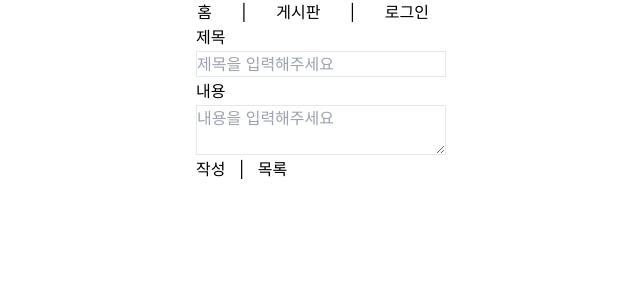
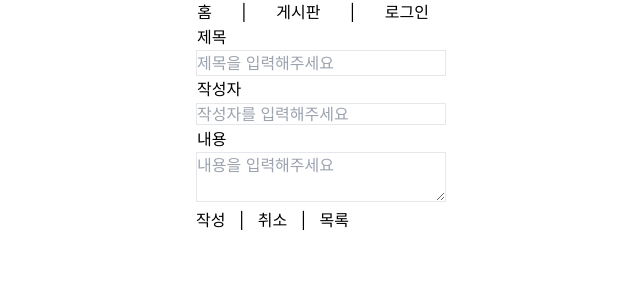
Before and after one commit to Tea9yu/mini-project, a React (Create React App) app: page /write in a window 1280 px wide. Shown: the top 300 px of the page, without its empty margins (319-959 px from the left). Built offline with nearby package versions, Linux system fonts and the light colour scheme.

Commit message:
2024.02.21 게시판 작성

```diff
--- a/src/components/board/BoardList.js
+++ b/src/components/board/BoardList.js
@@ -54,7 +54,7 @@ export default function BoardList() {
                         <td className="flex gap-2 justify-center items-center w-full h-full">
                             <select name="searchField">
                                 <option value="title">제목</option>
-                                <option value="content">내용</option>
+                                <option value="content">작성자</option>
                             </select>
                             <input className="border" type="text" name="searchWord" />
                             <input className="border" type="submit" value="검색하기" />
--- a/src/components/board/BoardView.js
+++ b/src/components/board/BoardView.js
@@ -12,6 +12,7 @@ export default function BoardView() {
   const updateTitle = useRef();
   const updateContent = useRef();
   const updateWriter = useRef();
+  const updateSeq = useRef();
 
 
   const [boardView, setBoardView] = useState([]);
@@ -50,24 +51,28 @@ export default function BoardView() {
 
   // 게시글 수정하기
   const handleUpdate = () => {
-    if (updateTitle.current.value === "" || updateContent.current.value === "") {
+    if (updateTitle.current.value === "" || updateContent.current.value === "" || updateWriter.current.value === "") {
       alert("수정할 항목에 입력해주세요");
       return;
     }
 
     const updateData = {
-      title: boardView.title,
-      content: boardView.content,
-      writer: boardView.writer
+      title: updateTitle.current.value,
+      content: updateContent.current.value,
+      writer: updateWriter.current.value
     }
     if (window.confirm("수정하시겠습니까?")) {
-      axios.put(`http://10.125.121.170:8080/board/${seq}`, updateData, {})
+      axios.put(`http://10.125.121.170:8080/board/${seq}`, updateData, {
+        headers: {
+          "Content-type": `application/json`
+        }
+      })
       .then(resp => {
-        alert("수정되었습니다.")
+        alert("수정되었습니다.");
         navigate(`/view/${seq}`);
       })
       .catch(err => {
-        console(err);
+        console.log(err);
         alert("게시글 수정 실패");
       });
     }
@@ -162,7 +167,7 @@ export default function BoardView() {
             <tr>
               <div className="w-full h-full">
                 <div className="flex 1 0 auto">
-                  <div className="border flex justify-center items-center w-20">번호</div>
+                  <div className="border flex justify-center items-center w-20" ref={updateSeq} name="seq" defaultValue={boardView.seq}>번호</div>
                   <div className="border flex justify-center items-center w-20">
                     {boardView.seq}
                   </div>
@@ -201,9 +206,9 @@ export default function BoardView() {
                 </div>
                 <div className="">
                   <div className="flex justify-center items-center mt-3">
-                    <Link><button className="bg-sky-400 rounded-lg text-white p-2" onClick={handleUpdate}>수정</button></Link>
+                    <Link><button className="bg-sky-400 rounded-lg text-white p-2" type="button" onClick={handleUpdate}>수정</button></Link>
                     &nbsp;&nbsp; | &nbsp;&nbsp;
-                    <Link><button className="bg-sky-400 rounded-lg text-white p-2" onClick={handleDelete}>삭제</button></Link>
+                    <Link><button className="bg-sky-400 rounded-lg text-white p-2" type="button" onClick={handleDelete}>삭제</button></Link>
                     &nbsp;&nbsp; | &nbsp;&nbsp;
                     <Link to={`/list`}><button className="bg-sky-400 rounded-lg text-white p-2">목록</button></Link>
                   </div>
--- a/src/components/board/BoardWrite.js
+++ b/src/components/board/BoardWrite.js
@@ -1,33 +1,137 @@
-import { Link } from "react-router-dom"
+import axios from "axios";
+import { useState, useRef } from "react"
+import { Link, Navigate, useNavigate } from "react-router-dom"
 
 export default function BoardWrite() {
+  const navigate = useNavigate();
+
+  const title = useRef();
+  const content = useRef();
+  const writer = useRef();
+
+
+  const postClick = () => {
+    console.log("postClick", postClick);
+    if (title.current.value === "" || content.current.value === "" || writer.current.value === "") {
+      alert("제목, 내용, 작성자를 입력하세요");
+      return;
+    }
+
+    const postData = {
+      title: title.current.value,
+      content: content.current.value,
+      writer: writer.current.value
+    }
+
+    if (window.confirm("게시글을 등록하시겠습니까?")) {
+      axios.post(`http://10.125.121.170:8080/board`, postData,
+        {
+          headers: {
+            "Content-type": `application/json`
+          }
+        }
+      ).then((res) => {
+        alert("게시글 등록 성공");
+        navigate("/list");
+        console.log(res);
+      })
+      .catch((err) => {
+        console.log(err);
+        alert("게시글 등록 실패");
+      });
+    }
+
+  }
+
+  // const [on, setOn] = useState();
+
+  // const [text, setText] = useState({
+  //   title: "",
+  //   writer: "",
+  //   content: ""
+  // })
+
+  // const { title, writer, content } = text;
+
+  // // console.log(text);
+  // const onChange = (e) => {
+  //   setText({
+  //     ...text,
+  //     [e.target.name]: e.target.value
+  //   });
+  // }
+
+  // const onReset = () => {
+  //   // setText("");
+  //   setText({
+  //     title: "",
+  //     writer: "",
+  //     content: ""
+  //   });
+  // }
+
+  // const onWrite = () => {
+  //   console.log("message--------------------------");
+    // axios.post(`http://10.125.121.170:8080/board`,
+    //   {
+    //     'title': text.title,
+    //     'writer' : text.writer,
+    //     'content' : text.content
+    //   },
+    //   {headers : {
+    //     "Content-type" : `application/json`
+    //   }
+    // }
+    // )
+    // .then((res) => {
+    //   console.log(res);
+    //   document.location.href = '/list'
+    // })
+    // .catch((err) => {
+    //   console.log(err);
+    // })
+  //   setOn(text);
+  // }
+
+
 
 
   return (
     <div className="w-full h-full">
       <form className="flex flex-col justify-center items-center h-full">
         <table className="w-auto h-auto">
-          <tr>
+          <tbody>
             <td className="flex flex-col">제목</td>
-            <td className="flex flex-col">
+            <input className="border w-full" type="text" ref={title} placeholder="제목을 입력해주세요" />
+            {/* <td className="flex flex-col">
               <input className="border w-full" type="text" name="title" placeholder="제목을 입력해주세요"/>
-            </td>
-          </tr>
-          <tr>
+            </td> */}
+          </tbody>
+          <tbody>
+            <td className="flex flex-col">작성자</td>
+            <input className="border w-full h-full" ref={writer} placeholder="작성자를 입력해주세요"></input>
+          </tbody>
+          <tbody>
             <td className="flex flex-col">내용</td>
-            <td className="flex flex-col">
+            <textarea className="border w-full h-full" ref={content} placeholder="내용을 입력해주세요"></textarea>
+            {/* <td className="flex flex-col">
               <textarea className="border w-full h-full"name="content" placeholder="내용을 입력해주세요"></textarea>
-            </td>
-          </tr>
-          <tr>
-            <td>
-              <button type="submit">작성</button>
+            </td> */}
+          </tbody>
+          <tbody>
+            <div>
+              <button onClick={postClick} type="button">작성</button>
+              &nbsp;&nbsp; | &nbsp;&nbsp;
+              <button type="submit">취소</button>
               &nbsp;&nbsp; | &nbsp;&nbsp;
               <Link to={`/list`}><button type="button" value="목록 ">목록</button></Link>
-            </td>
-          </tr>
+            </div>
+          </tbody>
         </table>
       </form>
+      <div>
+
+      </div>
     </div>
   )
 }
--- /dev/null
+++ b/src/components/board/BoardWrite2.js
@@ -0,0 +1,39 @@
+import { useState } from "react";
+
+
+export default function BoardWrite2() {
+
+  const [text, setText] = useState({
+    title: "",
+    writer: "",
+    content: ""
+  })
+    const onClick = () => {
+        console.log(text);
+    }
+    const onChange = (e) => {
+        setText({
+          ...text,
+          [e.target.name]: e.target.value
+        });
+      }
+  return (
+    <div>
+      <div>
+        <div>
+            <input className="border" name="title" onChange={onChange} placeholder="제목"/>
+        </div>
+        <div>
+            <input className="border" name="writer" onChange={onChange} placeholder="작성자"/>
+        </div>
+        <div>
+            <input className="border" name="content" onChange={onChange} placeholder="내용"/>
+        </div>
+        <button onClick={onClick}>작성</button>
+      </div>
+      <div>
+        {/* {text} */}
+      </div>
+    </div>
+  )
+}
```
Also changed, not shown: 1 other file (tests, documents, lock files or other folders).
